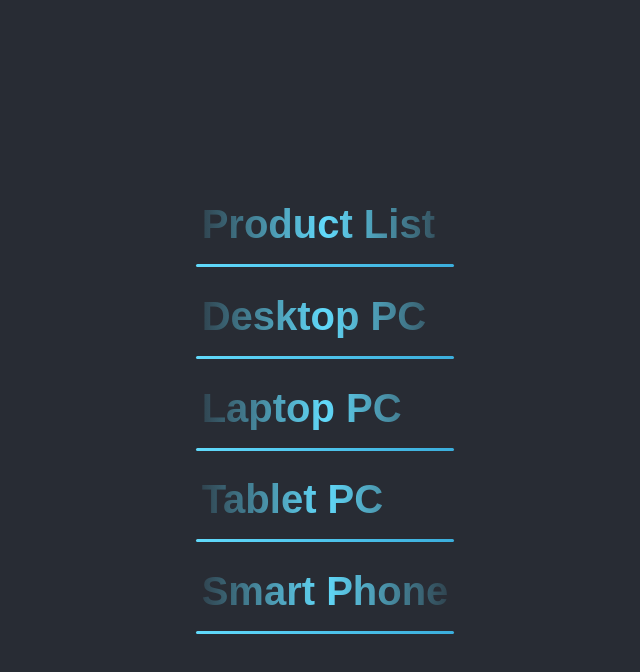
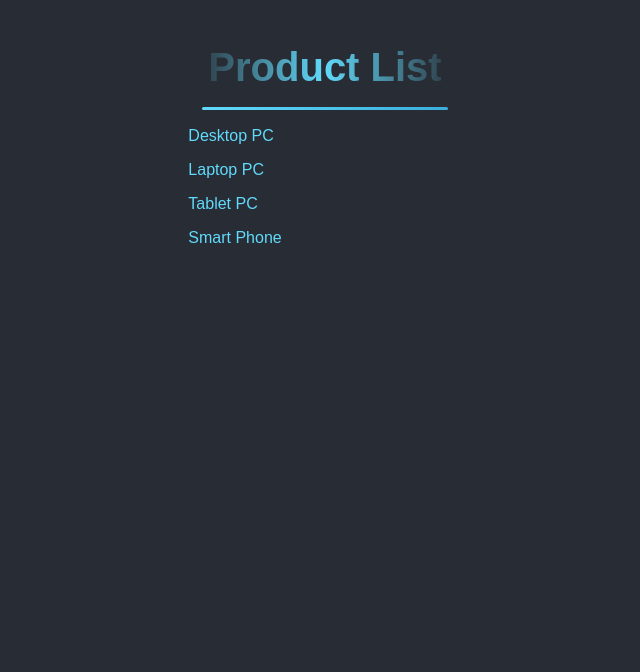
Before and after one commit to kip2/EC-site-Product-List-RecursionCS, a React app in the folder app/: page / in a window 1280 px wide. Shown: the top 672 px of the page, without its empty margins (315-955 px from the left). Built offline with nearby package versions, Linux system fonts and the light colour scheme.

Commit message:
レイアウトの位置を変更

```diff
--- a/app/src/components/Category.js
+++ b/app/src/components/Category.js
@@ -3,7 +3,7 @@ import React from "react";
 export default function Category({ category }) {
     return (
         <>
-            <h1>{category}</h1>
+            <p>{category}</p>
         </>
     );
 }
--- a/app/src/css/styles.css
+++ b/app/src/css/styles.css
@@ -4,7 +4,6 @@ body {
     display: flex;
     color: #61DAFB;
     height: 100vh;
-    align-items: center;
     justify-content: center;
 }
 
```
Also changed, not shown: app/dist/assets/bundle.js.
